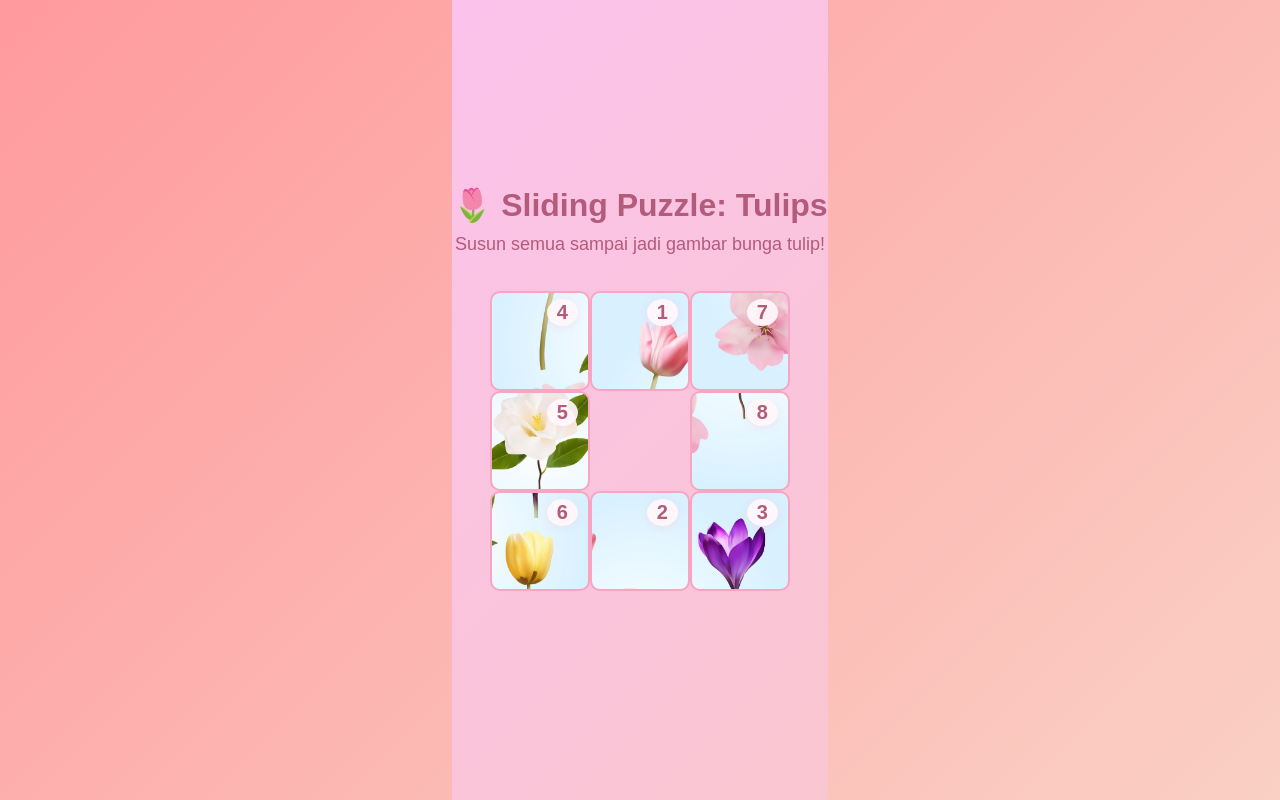
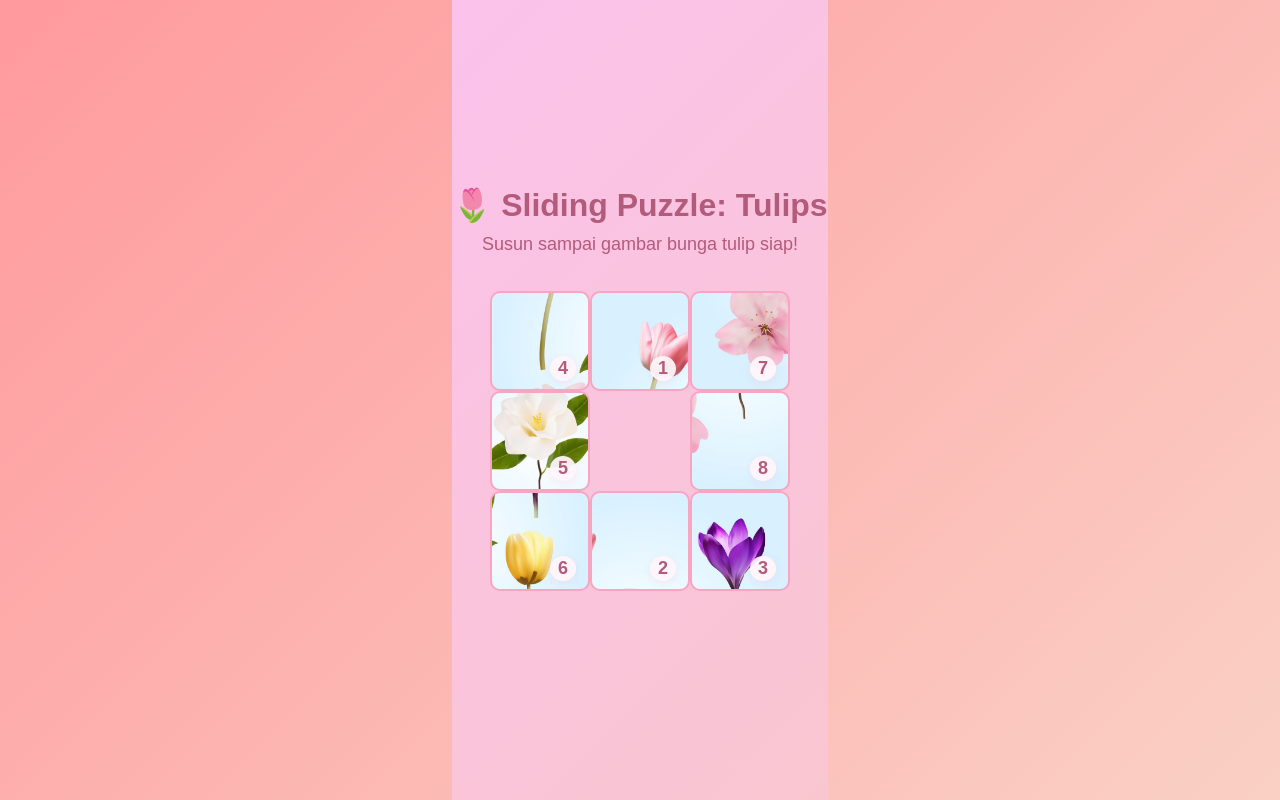
Before and after one commit to PaktamXbotz/bedagif, a Next.js app: page /puzzle in a window 1280 px wide. Built offline with nearby package versions, Linux system fonts and the light colour scheme.

Commit message:
Update page.js

```diff
--- a/app/puzzle/page.js
+++ b/app/puzzle/page.js
@@ -1,11 +1,11 @@
 "use client";
 import React, { useState, useEffect } from "react";
-import { useRouter } from "next/navigation";
 
 const PUZZLE_SIZE = 3;
 const IMAGE_SIZE = 300;
 const TILE_SIZE = IMAGE_SIZE / PUZZLE_SIZE;
 
+// Utility untuk shuffle
 function shuffle(arr) {
   let a = arr.slice();
   for (let i = a.length - 1; i > 0; i--) {
@@ -20,10 +20,10 @@ function isSolved(tiles) {
 }
 
 export default function PuzzlePage() {
-  const router = useRouter();
   const [tiles, setTiles] = useState([]);
   const [solved, setSolved] = useState(false);
 
+  // Setup puzzle
   useEffect(() => {
     let arr;
     do {
@@ -50,37 +50,32 @@ export default function PuzzlePage() {
 
   return (
     <main style={styles.bg}>
-      {/* Lagu background */}
-      <audio src="/lagu.mp3" autoPlay loop hidden />
       <h1 style={styles.title}>🌷 Sliding Puzzle: Tulips</h1>
-      <p style={styles.text}>Susun semua sampai jadi gambar bunga tulip!</p>
+      <p style={styles.text}>Susun sampai gambar bunga tulip siap!</p>
       <div style={styles.puzzle}>
         {tiles.map((v, i) => {
-          const tileIndex = i;
-          const value = v;
-          // Animasi posisi dengan translate
-          const x = (tileIndex % 3) * TILE_SIZE;
-          const y = Math.floor(tileIndex / 3) * TILE_SIZE;
+          if (v === 0) return null; // Slot kosong tak render tile
+          // Posisi semasa
+          const x = (i % 3) * TILE_SIZE;
+          const y = Math.floor(i / 3) * TILE_SIZE;
+          // Crop image ikut VALUE tile (bukan index slot)
+          const bgX = -((v-1) % 3) * TILE_SIZE;
+          const bgY = -Math.floor((v-1) / 3) * TILE_SIZE;
           return (
             <div
-              key={i}
+              key={v}
               style={{
                 ...styles.tile,
-                opacity: value === 0 ? 0 : 1,
-                background: value !== 0 ? `url("/tulips.jpg")` : "none",
+                backgroundImage: `url("/tulips.jpg")`,
                 backgroundSize: `${IMAGE_SIZE}px ${IMAGE_SIZE}px`,
-                backgroundPosition: value !== 0
-                  ? `${-((value-1) % 3) * TILE_SIZE}px ${-Math.floor((value-1) / 3) * TILE_SIZE}px`
-                  : "none",
-                cursor: solved ? "not-allowed" : value === 0 ? "default" : "pointer",
+                backgroundPosition: `${bgX}px ${bgY}px`,
                 transform: `translate(${x}px, ${y}px)`,
                 transition: "transform 0.3s cubic-bezier(.36,.07,.19,.97)"
               }}
               onClick={() => move(i)}
             >
-              {value !== 0 && (
-                <span style={styles.numHint}>{value}</span>
-              )}
+              {/* Optional: nombor hint */}
+              <span style={styles.numHint}>{v}</span>
             </div>
           );
         })}
@@ -88,8 +83,7 @@ export default function PuzzlePage() {
       {solved && (
         <div style={styles.winBox}>
           <img src="/success.gif" width={80} />
-          <p style={styles.success}>Yay! Puzzle siap 🌷</p>
-          <button style={styles.button} onClick={() => router.push("/maze")}>Next: Maze!</button>
+          <p style={styles.success}>Tahniah! Puzzle siap 🌷</p>
         </div>
       )}
     </main>
@@ -125,18 +119,20 @@ const styles = {
     border: "2px solid #f8a5c2",
     boxSizing: "border-box",
     display: "flex", alignItems: "center", justifyContent: "center",
-    userSelect: "none"
+    userSelect: "none",
+    cursor: "pointer",
+    overflow: "hidden"
   },
   numHint: {
     position: "absolute",
-    top: 6,
-    right: 10,
+    bottom: 8,
+    right: 12,
     background: "#fff6faee",
     color: "#b35b7a",
     borderRadius: "50%",
     fontWeight: "bold",
-    fontSize: 20,
-    padding: "2px 10px",
+    fontSize: 18,
+    padding: "2px 8px",
     boxShadow: "0 2px 8px #f8a5c233"
   },
   winBox: {
@@ -146,16 +142,5 @@ const styles = {
     color: "#b35b7a",
     fontWeight: "bold",
     marginTop: 8
-  },
-  button: {
-    background: "#f8a5c2",
-    color: "#fff",
-    border: "none",
-    padding: "10px 18px",
-    borderRadius: 8,
-    fontWeight: "bold",
-    fontSize: 18,
-    marginTop: 10,
-    cursor: "pointer"
   }
 };
```
